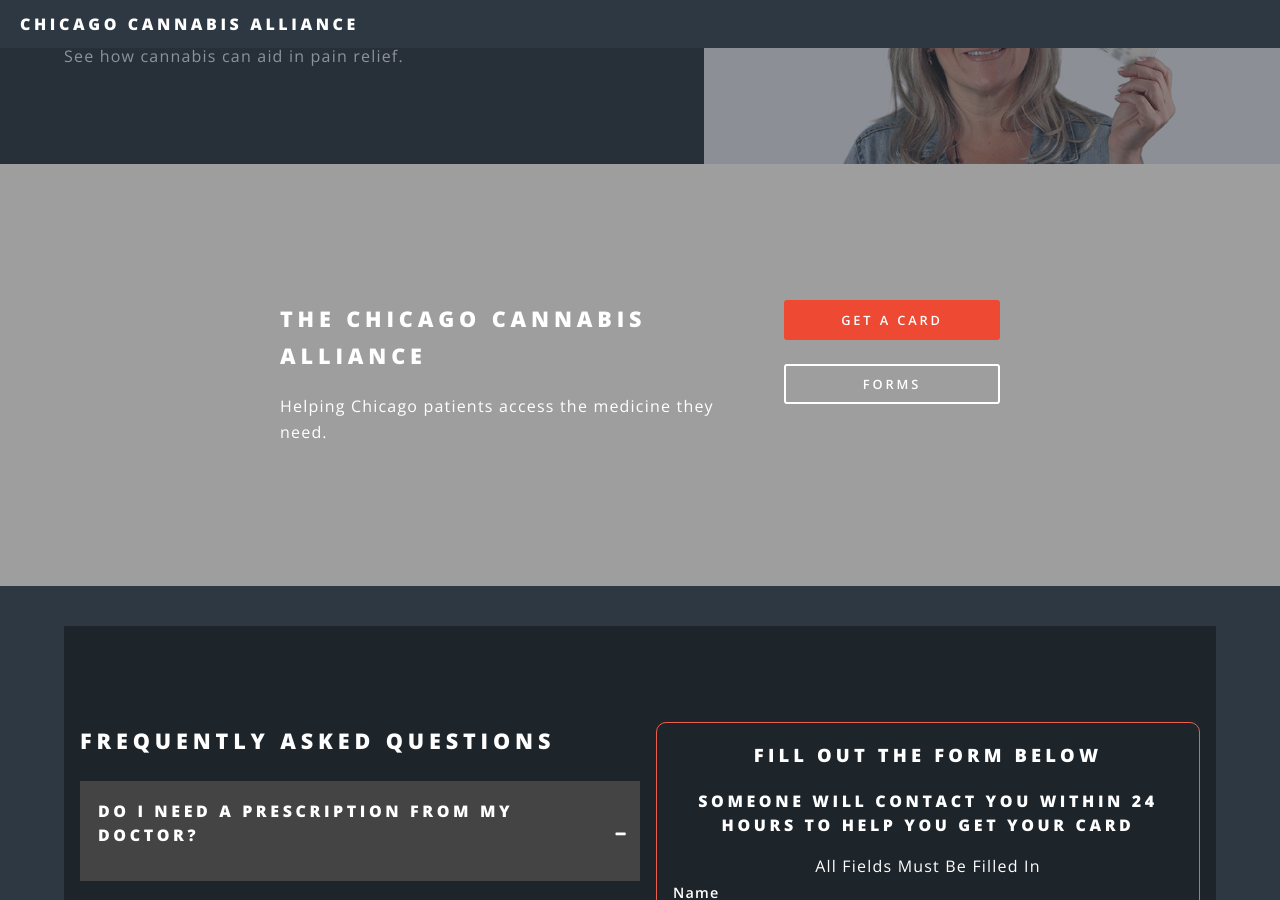
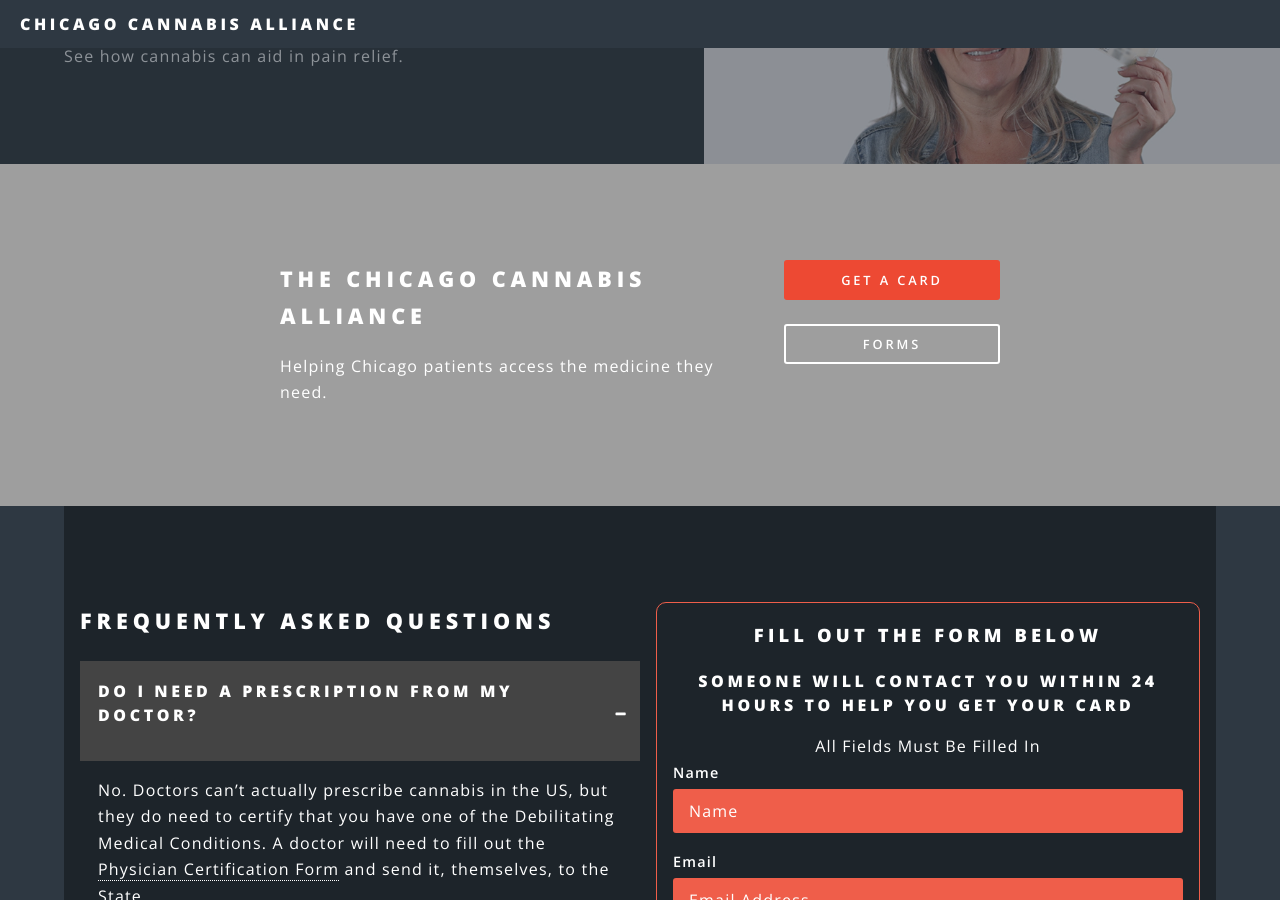
Before and after one commit to roncoalson/CMCA-master, a Jekyll site: the page built from index.html, in a window 1280 px wide and 900 px high, scrolled down 1828 px. Built offline with Jekyll 4.4.1, drawn with Linux system fonts in a browser that asks for light colours.

Commit message:
Update main.css

```diff
--- a/assets/css/main.css
+++ b/assets/css/main.css
@@ -2582,7 +2582,7 @@
 
 		.wrapper > .inner {
 			width: 60em;
-			margin: 40px auto;
+			margin: 0px auto;
 		}
 
 			@media screen and (max-width: 1280px) {
@@ -3602,12 +3602,13 @@
 			font-size: 1.75em;
 			margin: 0 0 0.5em 0;
 		}
-
+/* HM UPDATE */
 		#main > header p {
 			color: inherit;
 			letter-spacing: 0.225em;
 			text-transform: uppercase;
 			top: 0;
+			padding: 50px 30px 50px 80px;
 		}
 
 			#main > header p a {
```
